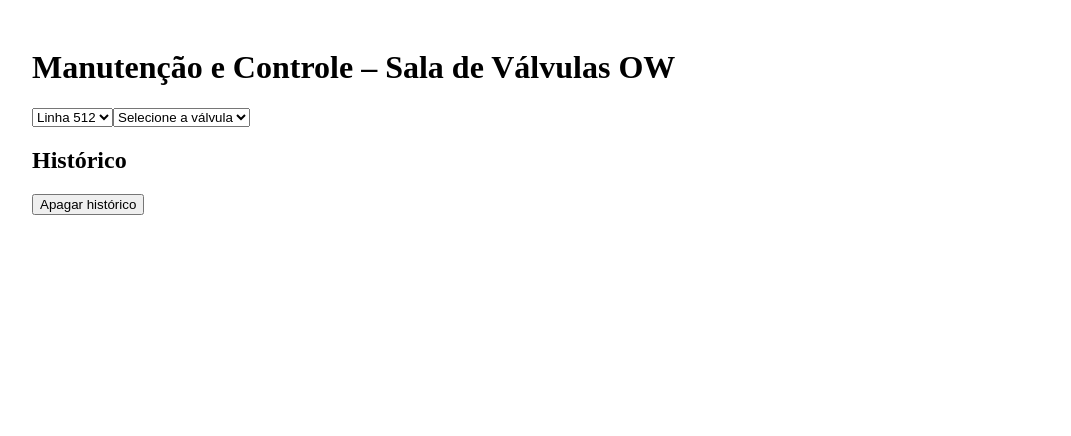
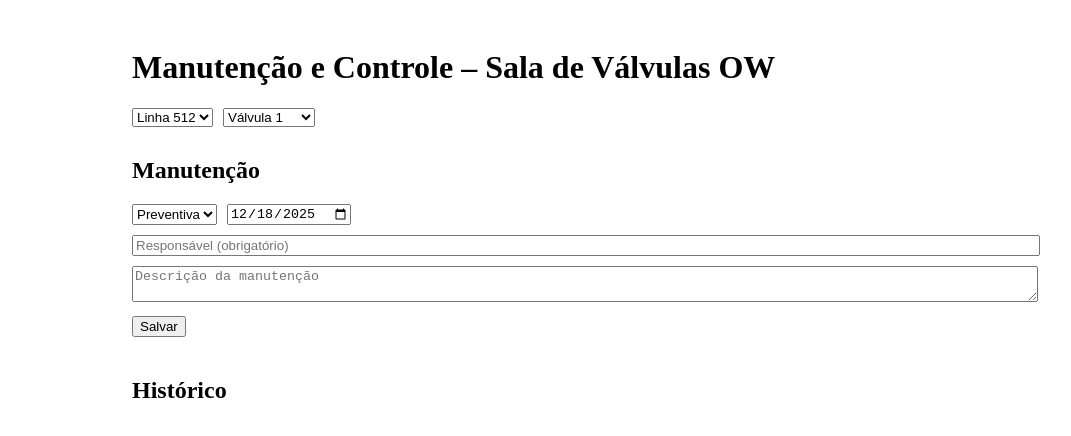
Before and after one commit to wallacegoulart2020-lab/valvulas-manutencao, a React (Vite) app: page / in a window 1280 px wide. Shown: the top 436 px of the page, without its empty margins (58-1129 px from the left). Built offline with nearby package versions, Linux system fonts and the light colour scheme.

Commit message:
Update App.jsx

```diff
--- a/src/App.jsx
+++ b/src/App.jsx
@@ -1,279 +1,164 @@
 import { useEffect, useState } from "react";
 
-/* ===================== CONFIGURAÇÃO ===================== */
+const STORAGE_LINHAS = "ow_linhas";
+const STORAGE_HIST = "ow_historico";
 
-const APP_NAME = "Manutenção e Controle – Sala de Válvulas OW";
-const PREVENTIVA_VALIDADE_MS = 1000 * 60 * 60 * 24 * 548; // 18 meses
-const STORAGE_KEY = "ow_valvulas_estado";
-const HIST_KEY = "ow_valvulas_historico";
-const HIST_PASSWORD = "0608";
-
-const STATUS = {
-  RED: "#ef4444",
-  GREEN: "#22c55e",
-  YELLOW: "#eab308",
-  ORANGE: "#fb923c",
+const LINHAS_CONFIG = {
+  512: 175,
+  513: 175,
+  514: 72,
 };
 
-const SUBCONJUNTOS = {
-  512: ["V1", "V2", "V3", "V5", "V6", "V7", "V8"],
-  513: ["V1", "V2", "V3", "V4", "V5", "V6", "V7"],
-};
+export default function App() {
+  const [linha, setLinha] = useState("512");
+  const [valvula, setValvula] = useState(1);
+  const [tipo, setTipo] = useState("Preventiva");
+  const [data, setData] = useState(() =>
+    new Date().toISOString().substring(0, 10)
+  );
+  const [responsavel, setResponsavel] = useState("");
+  const [descricao, setDescricao] = useState("");
+  const [erro, setErro] = useState("");
+  const [msg, setMsg] = useState("");
 
-/* ===================== HELPERS ===================== */
+  const [linhas, setLinhas] = useState({});
+  const [historico, setHistorico] = useState([]);
 
-const gerarValvulas = (linha) => {
-  const total = linha === 514 ? 72 : 175;
-  return Array.from({ length: total }, (_, i) => ({
-    numero: i + 1,
-    preventivaData: null,
-    corretivas: [],
-    subconjuntos:
-      linha === 514
-        ? null
-        : SUBCONJUNTOS[linha].reduce((acc, s) => {
-            acc[s] = { status: "RED", corretivas: [] };
-            return acc;
-          }, {}),
-  }));
-};
+  // 🔹 Carregar dados
+  useEffect(() => {
+    const salvo = localStorage.getItem(STORAGE_LINHAS);
+    const hist = localStorage.getItem(STORAGE_HIST);
 
-/* ===================== APP ===================== */
+    setLinhas(salvo ? JSON.parse(salvo) : {});
+    setHistorico(hist ? JSON.parse(hist) : []);
+  }, []);
 
-export default function App() {
-  const [linhaAtiva, setLinhaAtiva] = useState(512);
-  const [valvulas, setValvulas] = useState({});
-  const [valvulaSelecionada, setValvulaSelecionada] = useState(null);
-  const [historico, setHistorico] = useState([]);
-  const [mensagem, setMensagem] = useState("");
-
-  const [form, setForm] = useState({
-    tipo: "",
-    data: "",
-    responsavel: "",
-    descricao: "",
-    subconjuntos: {},
-  });
-
-  const [erros, setErros] = useState({});
-
-  /* ===================== LOAD / SAVE ===================== */
+  // 🔹 Persistir
+  useEffect(() => {
+    localStorage.setItem(STORAGE_LINHAS, JSON.stringify(linhas));
+  }, [linhas]);
 
   useEffect(() => {
-    const salvo = localStorage.getItem(STORAGE_KEY);
-    const hist = localStorage.getItem(HIST_KEY);
+    localStorage.setItem(STORAGE_HIST, JSON.stringify(historico));
+  }, [historico]);
 
-    if (salvo) {
-      setValvulas(JSON.parse(salvo));
-    } else {
-      setValvulas({
-        512: gerarValvulas(512),
-        513: gerarValvulas(513),
-        514: gerarValvulas(514),
-      });
+  const salvar = () => {
+    setErro("");
+    setMsg("");
+
+    if (!responsavel.trim()) {
+      setErro("⚠ Responsável é obrigatório");
+      return;
     }
 
-    if (hist) setHistorico(JSON.parse(hist));
-  }, []);
+    const registro = {
+      id: Date.now(),
+      linha,
+      valvula,
+      tipo,
+      data,
+      responsavel,
+      descricao,
+    };
 
-  useEffect(() => {
-    localStorage.setItem(STORAGE_KEY, JSON.stringify(valvulas));
-  }, [valvulas]);
+    setHistorico((h) => [registro, ...h]);
 
-  useEffect(() => {
-    localStorage.setItem(HIST_KEY, JSON.stringify(historico));
-  }, [historico]);
+    setLinhas((prev) => ({
+      ...prev,
+      [linha]: {
+        ...(prev[linha] || {}),
+        [valvula]: {
+          status: tipo,
+          ultimaData: data,
+        },
+      },
+    }));
 
-  /* ===================== VALIDADE PREVENTIVA ===================== */
-
-  useEffect(() => {
-    const agora = Date.now();
-    let alterou = false;
-
-    const novo = { ...valvulas };
-
-    Object.keys(novo).forEach((linha) => {
-      novo[linha].forEach((v) => {
-        if (
-          v.preventivaData &&
-          agora - v.preventivaData > PREVENTIVA_VALIDADE_MS
-        ) {
-          v.preventivaData = null;
-          alterou = true;
-
-          setHistorico((h) => [
-            {
-              id: Date.now(),
-              linha,
-              valvula: v.numero,
-              tipo: "PREVENTIVA VENCIDA",
-              data: new Date().toLocaleString("pt-BR"),
-              responsavel: "Sistema",
-              descricao: "Preventiva vencida automaticamente por prazo",
-            },
-            ...h,
-          ]);
-        }
-      });
-    });
-
-    if (alterou) setValvulas(novo);
-  }, [valvulas]);
-
-  /* ===================== SALVAR MANUTENÇÃO ===================== */
-
-  const validar = () => {
-    const e = {};
-    if (!form.tipo) e.tipo = "Obrigatório";
-    if (!form.data) e.data = "Obrigatório";
-    if (!form.responsavel) e.responsavel = "Obrigatório";
-    if (!form.descricao) e.descricao = "Obrigatório";
-    setErros(e);
-    return Object.keys(e).length === 0;
+    setDescricao("");
+    setResponsavel("");
+    setMsg("✅ Manutenção salva com sucesso");
   };
 
-  const salvar = () => {
-    if (!validar()) return;
+  return (
+    <div style={{ padding: 20, maxWidth: 900, margin: "auto" }}>
+      <h1 style={{ fontSize: 32 }}>
+        Manutenção e Controle – Sala de Válvulas OW
+      </h1>
 
-    const novo = { ...valvulas };
-    const v = novo[linhaAtiva][valvulaSelecionada - 1];
+      {/* FILTROS */}
+      <div style={{ display: "flex", gap: 10, marginTop: 20 }}>
+        <select value={linha} onChange={(e) => setLinha(e.target.value)}>
+          {Object.keys(LINHAS_CONFIG).map((l) => (
+            <option key={l} value={l}>
+              Linha {l}
+            </option>
+          ))}
+        </select>
 
-    if (form.tipo === "PREVENTIVA") {
-      v.preventivaData = new Date(form.data).getTime();
+        <select
+          value={valvula}
+          onChange={(e) => setValvula(Number(e.target.value))}
+        >
+          {Array.from(
+            { length: LINHAS_CONFIG[linha] },
+            (_, i) => i + 1
+          ).map((v) => (
+            <option key={v} value={v}>
+              Válvula {v}
+            </option>
+          ))}
+        </select>
+      </div>
 
-      if (v.subconjuntos) {
-        Object.keys(v.subconjuntos).forEach(
-          (s) => (v.subconjuntos[s].status = "GREEN")
-        );
-      }
-    }
+      {/* MANUTENÇÃO */}
+      <h2 style={{ marginTop: 30 }}>Manutenção</h2>
 
-    if (form.tipo === "CORRETIVA") {
-      if (v.subconjuntos) {
-        Object.keys(form.subconjuntos).forEach((s) => {
-          v.subconjuntos[s].status = "YELLOW";
-          v.subconjuntos[s].corretivas.push(form);
-        });
-      }
-    }
+      <div style={{ display: "flex", gap: 10, flexWrap: "wrap" }}>
+        <select value={tipo} onChange={(e) => setTipo(e.target.value)}>
+          <option>Preventiva</option>
+          <option>Corretiva</option>
+        </select>
 
-    setValvulas(novo);
+        <input
+          type="date"
+          value={data}
+          onChange={(e) => setData(e.target.value)}
+        />
+      </div>
 
-    setHistorico((h) => [
-      {
-        id: Date.now(),
-        linha: linhaAtiva,
-        valvula: valvulaSelecionada,
-        ...form,
-      },
-      ...h,
-    ]);
+      <input
+        style={{ display: "block", marginTop: 10, width: "100%" }}
+        placeholder="Responsável (obrigatório)"
+        value={responsavel}
+        onChange={(e) => setResponsavel(e.target.value)}
+      />
 
-    setMensagem("✅ Manutenção salva com sucesso");
-    setForm({
-      tipo: "",
-      data: "",
-      responsavel: "",
-      descricao: "",
-      subconjuntos: {},
-    });
+      <textarea
+        style={{ width: "100%", marginTop: 10 }}
+        placeholder="Descrição da manutenção"
+        value={descricao}
+        onChange={(e) => setDescricao(e.target.value)}
+      />
 
-    setTimeout(() => setMensagem(""), 3000);
-  };
+      {erro && <p style={{ color: "red" }}>{erro}</p>}
+      {msg && <p style={{ color: "green" }}>{msg}</p>}
 
-  /* ===================== HISTÓRICO RESET ===================== */
+      <button style={{ marginTop: 10 }} onClick={salvar}>
+        Salvar
+      </button>
 
-  const limparHistorico = () => {
-    const senha = prompt("Digite a senha para apagar o histórico:");
-    if (senha === HIST_PASSWORD) {
-      setHistorico([]);
-      alert("Histórico apagado");
-    } else {
-      alert("Senha incorreta");
-    }
-  };
-
-  /* ===================== UI ===================== */
-
-  return (
-    <div style={{ padding: 20, maxWidth: 1100, margin: "auto" }}>
-      <h1>{APP_NAME}</h1>
-
-      {/* Linha */}
-      <select
-        value={linhaAtiva}
-        onChange={(e) => setLinhaAtiva(Number(e.target.value))}
-      >
-        <option value={512}>Linha 512</option>
-        <option value={513}>Linha 513</option>
-        <option value={514}>Linha 514</option>
-      </select>
-
-      {/* Válvula */}
-      <select
-        value={valvulaSelecionada || ""}
-        onChange={(e) => setValvulaSelecionada(Number(e.target.value))}
-      >
-        <option value="">Selecione a válvula</option>
-        {valvulas[linhaAtiva]?.map((v) => (
-          <option key={v.numero} value={v.numero}>
-            Válvula {v.numero}
-          </option>
-        ))}
-      </select>
-
-      {valvulaSelecionada && (
-        <>
-          <h3>Manutenção</h3>
-
-          <select
-            value={form.tipo}
-            onChange={(e) => setForm({ ...form, tipo: e.target.value })}
-          >
-            <option value="">Tipo</option>
-            <option value="PREVENTIVA">Preventiva</option>
-            <option value="CORRETIVA">Corretiva</option>
-          </select>
-          {erros.tipo && <span>{erros.tipo}</span>}
-
-          <input
-            type="date"
-            value={form.data}
-            onChange={(e) => setForm({ ...form, data: e.target.value })}
-          />
-          {erros.data && <span>{erros.data}</span>}
-
-          <input
-            placeholder="Responsável"
-            value={form.responsavel}
-            onChange={(e) =>
-              setForm({ ...form, responsavel: e.target.value })
-            }
-          />
-          {erros.responsavel && <span>{erros.responsavel}</span>}
-
-          <textarea
-            placeholder="Descrição"
-            value={form.descricao}
-            onChange={(e) =>
-              setForm({ ...form, descricao: e.target.value })
-            }
-          />
-          {erros.descricao && <span>{erros.descricao}</span>}
-
-          <button onClick={salvar}>Salvar</button>
-          {mensagem && <p>{mensagem}</p>}
-        </>
-      )}
-
-      <h2>Histórico</h2>
-      <button onClick={limparHistorico}>Apagar histórico</button>
+      {/* HISTÓRICO */}
+      <h2 style={{ marginTop: 40 }}>Histórico</h2>
 
       {historico.map((h) => (
-        <div key={h.id} style={{ borderBottom: "1px solid #ccc" }}>
-          {h.data} – Linha {h.linha} – Válvula {h.valvula} – {h.tipo}
+        <div key={h.id} style={{ borderBottom: "1px solid #ccc", padding: 8 }}>
+          <strong>
+            V-{h.valvula} — Linha {h.linha} — {h.tipo}
+          </strong>
           <br />
-          {h.responsavel} – {h.descricao}
+          {h.data} — {h.responsavel}
+          <br />
+          <em>{h.descricao}</em>
         </div>
       ))}
     </div>
```
